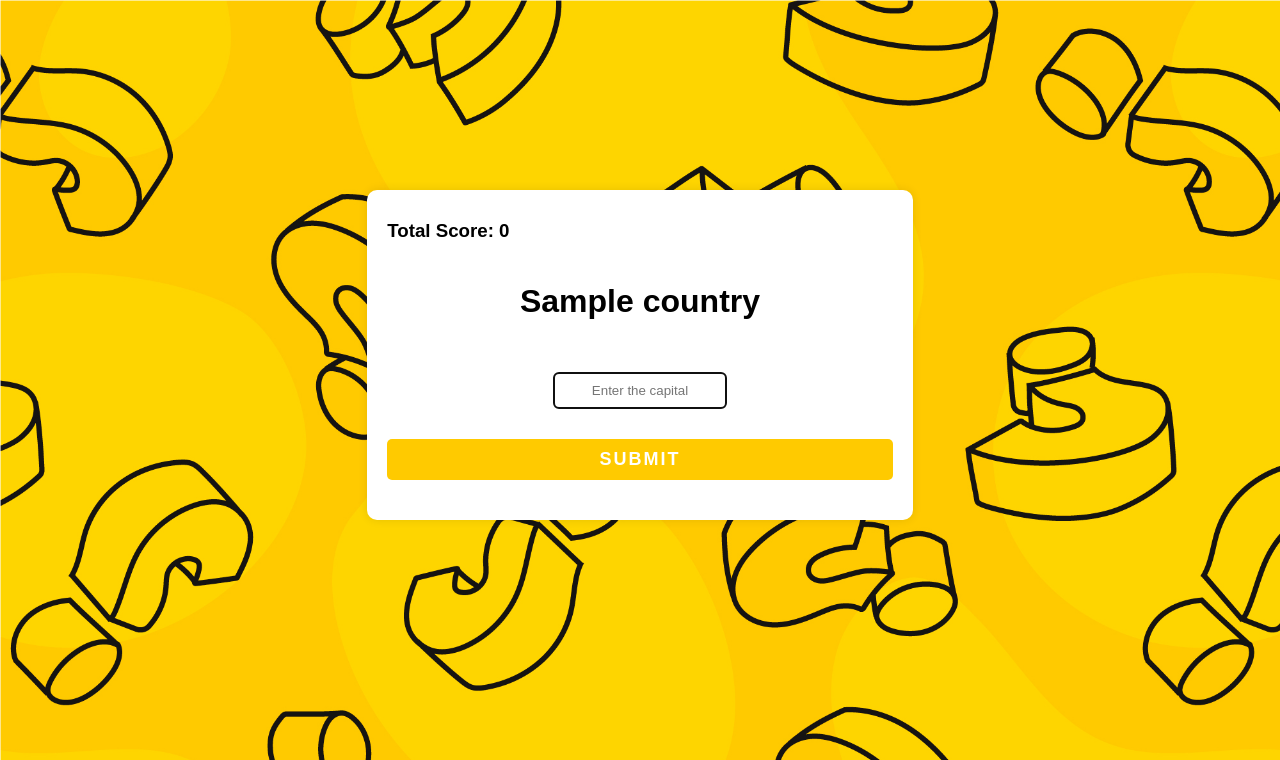
After one commit to JCLabanero/html-portfolio, a Node project: template express/views/capital.ejs in a window 1280 px wide. The commit adds this page. Shown: the top 760 px of the page. Run offline with Node 20 templates, Linux system fonts and the light colour scheme; the template is opened without the code that fills it: most values are stand-ins (such as "Sample title", 1, 10 or a date in 2020).

Commit message:
edit blog, add contries game

```diff
--- a/blog/package.json
+++ b/blog/package.json
@@ -11,6 +11,7 @@
   "author": "",
   "license": "ISC",
   "dependencies": {
+    "axios": "^1.6.8",
     "express": "^4.19.2"
   }
 }
--- a/blog/static/css/style.css
+++ b/blog/static/css/style.css
@@ -1,6 +1,7 @@
-.create-parent {
+#create-parent {
     display: flex;
     justify-content: end;
+    margin-bottom: 2rem;
 }
 .title, .subtitle, .by {
     display: flex;
--- /dev/null
+++ b/express/index11.js
@@ -0,0 +1,90 @@
+import pg from "pg";
+import express from "express";
+import bodyParser from "body-parser";
+
+const app = express();
+const port = 3000;
+const db = new pg.Client({
+    user: "postgres",
+    host: "localhost",
+    database: "world",
+    password: "Password1!",
+    port: 5432
+});
+
+db.connect();
+
+let totalCorrect = 0;
+let currentQuestion = {};
+let quiz = [
+    { country: "France", capital: "Paris" },
+    { country: "United Kingdom", capital: "London" },
+    { country: "United States of America", capital: "New York" },
+]
+
+db.query("SELECT * FROM capitals", (err,res)=>{
+    if(err){
+        console.error("Error executing query", err.stack);
+    } else {
+        quiz = res.rows;
+    }
+    db.end();
+});
+
+app.use(express.static("static"));
+app.use(bodyParser.urlencoded({extended:true}));
+
+app.get("/", async (req,res) => {
+    totalCorrect = 0;
+    await nextQuestion();
+    console.log(currentQuestion);
+    res.render("capital.ejs",{question: currentQuestion});
+});
+
+app.post("/submit",(req,res) => {
+    let answer = req.body.answer.trim();
+    let isCorrect = false;
+    if(currentQuestion.capital.toLowerCase()===answer.toLowerCase()){
+        totalCorrect++;
+        console.log(totalCorrect);
+        isCorrect=true;
+    }
+
+    nextQuestion();
+
+    res.render("capital.ejs", {
+        question: currentQuestion,
+        wasCorrect: isCorrect,
+        totalScore: totalCorrect,
+    });
+});
+
+async function nextQuestion() {
+    const randomCountry = quiz[Math.floor(Math.random() * quiz.length)];
+
+    currentQuestion = randomCountry;
+}
+
+app.listen(port,(req,res) => {
+    console.log(`Server is running at https://localhost:${port}`);;
+});
+
+// const db = new Client({
+//     user: "username",
+//     host: "localhost",
+//     database: "mydatabase",
+//     port: 5432,
+// });
+// db.connect();
+
+// db.query("SELECT * FROM users", (err,res)=>{
+//     if(err){
+//         console.error("Error executing query", err.stack);
+//     } else {
+//         console.log("User data:", res.rows);
+//     }
+
+//     db.end();
+// });
+
+// db.query("CREATE TABLE")
--- a/express/package.json
+++ b/express/package.json
@@ -17,6 +17,7 @@
     "express": "^4.19.2",
     "inquirer": "^9.2.20",
     "morgan": "^1.10.0",
+    "pg": "^8.11.5",
     "qr-image": "^3.2.0",
     "sillyname": "^0.1.0",
     "superheroes": "^4.0.0"
--- /dev/null
+++ b/express/static/css/main.css
@@ -0,0 +1,111 @@
+body {
+  background-image: url(../images/background.jpg);
+  background-repeat: no-repeat;
+  background-size: cover;
+  font-family: Arial, sans-serif;
+}
+
+.container {
+  display: flex;
+  flex-direction: column;
+  justify-content: space-evenly;
+  max-width: 40%;
+  height: 300px;
+  margin: 15% auto;
+  padding: 20px;
+  background-color: #fff;
+  border-radius: 10px;
+  box-shadow: 0 0 10px rgba(0, 0, 0, 0.1);
+  padding-top: 10px;
+}
+
+h1 {
+  text-align: center;
+}
+
+h3 {
+  margin: 0;
+}
+
+.answer-container {
+  width: 100%;
+  text-align: center;
+}
+
+input {
+  text-align: center;
+  width: 30%;
+  margin: 10px auto;
+  padding: 10px;
+  border: 1px solid #ccc;
+  border-radius: 5px;
+}
+
+button {
+  font-weight: 800;
+  letter-spacing: 2px;
+  font-size: large;
+  display: block;
+  width: 100%;
+  padding: 10px;
+  background-color: #ffca00;
+  color: white;
+  border: none;
+  border-radius: 5px;
+  cursor: pointer;
+}
+
+.horizontal-container {
+  display: flex;
+  justify-content: space-between;
+}
+
+button:hover {
+  background-color: #ffd500;
+}
+
+#result {
+  text-align: center;
+  font-size: 24px;
+}
+
+.checkmark {
+  color: transparent;
+  animation: checkmark 0.5s ease;
+}
+
+.cross {
+  color: transparent;
+  animation: cross 0.5s ease;
+}
+
+@keyframes checkmark {
+  0% {
+    color: transparent;
+  }
+  100% {
+    color: green;
+  }
+}
+
+@keyframes cross {
+  0% {
+    color: transparent;
+  }
+  100% {
+    color: red;
+  }
+}
+
+.restart-button {
+  display: inline-block;
+  background-color: #fff;
+  color: #333;
+  padding: 15px 30px;
+  font-size: 18px;
+  text-align: center;
+  text-decoration: none;
+  border-radius: 30px;
+  box-shadow: 0 0 10px rgba(0, 0, 0, 0.1);
+  transition: background-color 0.3s, color 0.3s;
+}
--- /dev/null
+++ b/express/views/capital.ejs
@@ -0,0 +1,50 @@
+<!DOCTYPE html>
+<html lang="en">
+
+<head>
+  <meta charset="UTF-8">
+  <meta name="viewport" content="width=device-width, initial-scale=1.0">
+  <title>Capital City Quiz</title>
+  <link rel="stylesheet" href="/css/main.css">
+</head>
+
+<body id="app">
+  <form class="container" action="/submit" method="post">
+    <div class="horizontal-container">
+      <h3>
+        Total Score:
+        <span id="score">
+          <%= locals.totalScore ? totalScore : "0" %>
+        </span>
+      </h3>
+
+    </div>
+
+    <h1 id="countryName">
+      <%=question.country %>
+    </h1>
+    <div class="answer-container">
+      <input type="text" name="answer" id="userInput" placeholder="Enter the capital" autofocus autocomplete="off">
+
+    </div>
+    <button type="submit">SUBMIT<% if(locals.wasCorrect){ %>
+        <span class="checkmark">✔</span>
+        <% } else if (locals.wasCorrect===false) { %>
+          <span class="cross" id="error">✖</span>
+          <% } %>
+    </button>
+
+  </form>
+  <script>
+    var wasCorrect = "<%= locals.wasCorrect %>";
+    console.log(wasCorrect)
+    if (wasCorrect === "false") {
+      alert('Game over! Final best score: <%= locals.totalScore %>');
+      document.getElementById("app").innerHTML = '<a href="/" class="restart-button">Restart</a>'
+    }
+
+
+  </script>
+</body>
+
+</html>
```
Also changed, not shown: blog/index1.js (added, +69 -0 lines), blog/server.js (added, +82 -0 lines), blog/views/index.ejs (+14 -5 lines), README.md, express/static/images/background.jpg (added), 2 other files.
